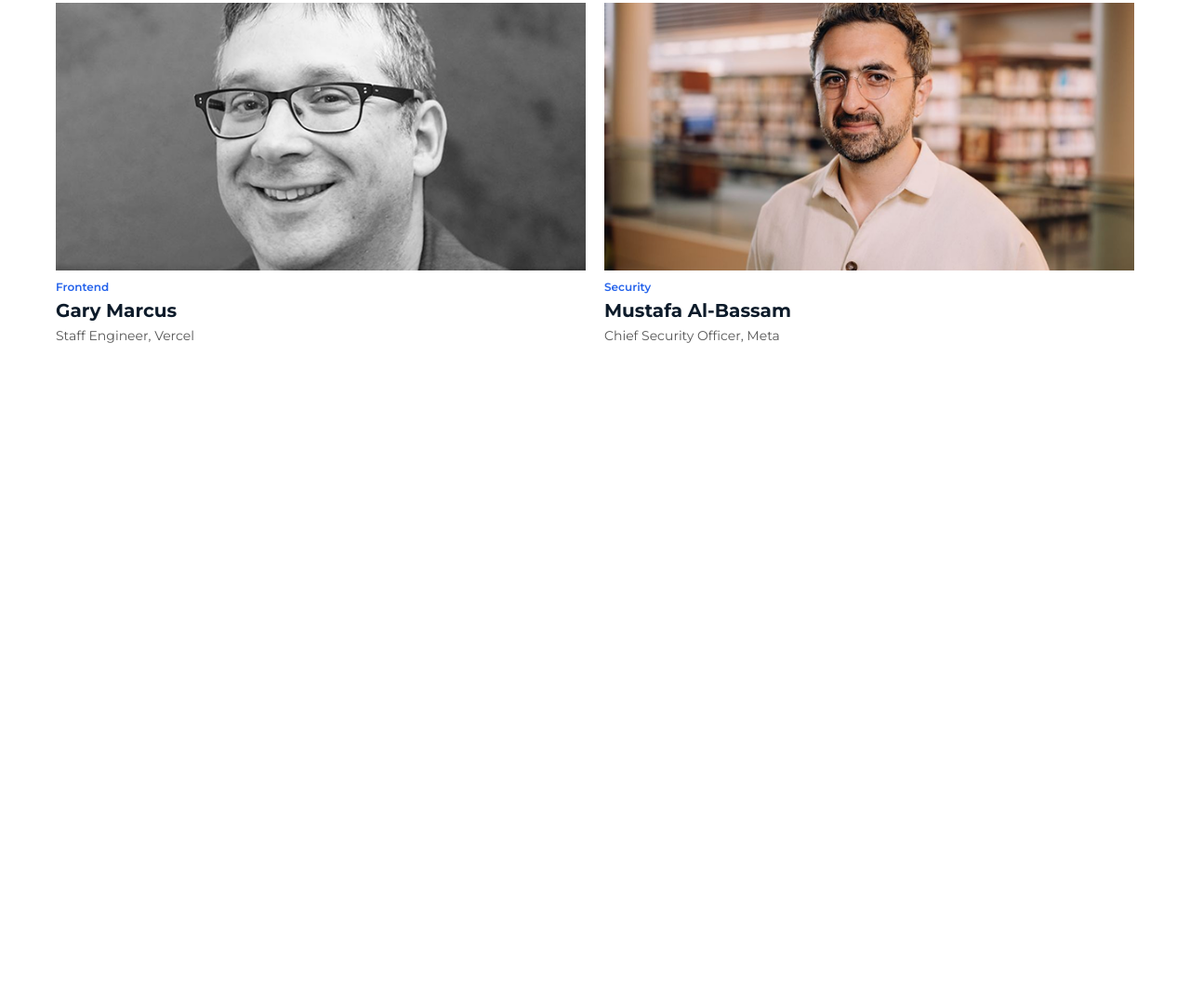
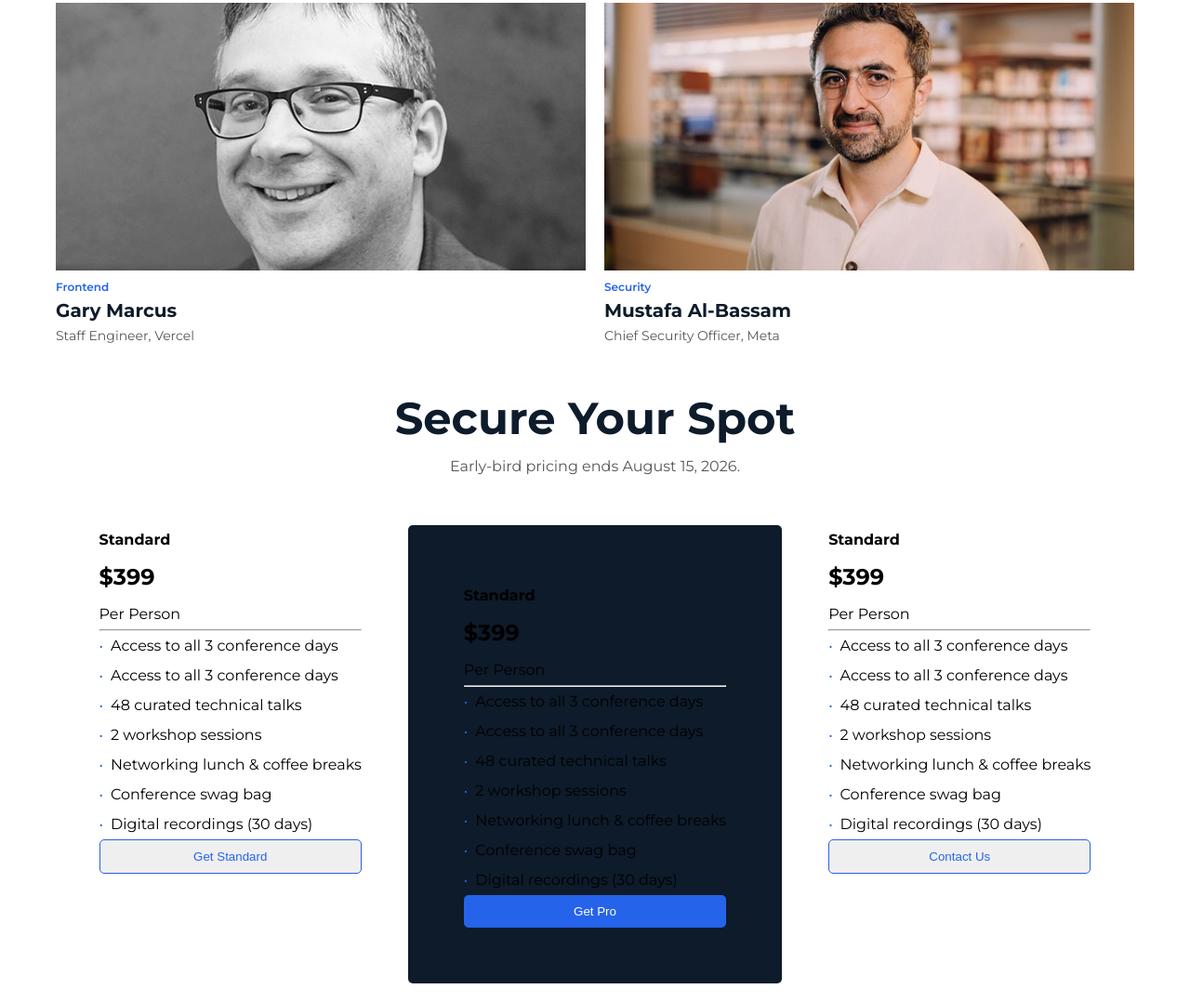
Before and after one commit to sotonalamgir/Assignment-1, a plain HTML site: page index.html in a window 1280 px wide. Shown: the part 1100-2178 px from the top of the page at 93% size. Before the commit the page ends 1532 px from the top, so only its background shows below. Drawn offline with Linux system fonts and the light colour scheme.

Commit message:
pricing section

```diff
--- a/index.html
+++ b/index.html
@@ -42,7 +42,7 @@
             </div>
         </section>
         <section class="speaker-section">
-            <h2 class="section-title">MEET THE SPEAKERS</h2>
+            <h2 class="section-title">Meet the speakers</h2>
             <div class="container speaker-container">
                 <div class="s-1">
                     <img src="./assets/andrej.png" alt="speaker-1">
@@ -72,9 +72,58 @@
         </section>
         <section>
             <div class="container price-container">
-                <div class="price-1"></div>
-                <div class="price-1"></div>
-                <div class="price-1"></div>
+                <h1 class="section-title-price">Secure Your Spot</h1>
+                <p class="section-para-price">Early-bird pricing ends August 15, 2026.</p>
+                <div class="price-1">
+                    <div class="text-1">
+                        <h4>Standard</h4>
+                        <h1>$399</h1>
+                        <p>Per Person</p>
+                        <hr>
+                        <ul>
+                            <li>Access to all 3 conference days</li>
+                            <li>Access to all 3 conference days</li>
+                            <li>48 curated technical talks</li>
+                            <li>2 workshop sessions</li>
+                            <li>Networking lunch & coffee breaks</li>
+                            <li>Conference swag bag</li>
+                            <li>Digital recordings (30 days)</li>
+                        </ul>
+                        <button class="full-btn">Get Standard</button>
+                    </div>
+                    <div class="text-2 text-1">
+                        <h4>Standard</h4>
+                        <h1>$399</h1>
+                        <p>Per Person</p>
+                        <hr>
+                         <ul>
+                            <li>Access to all 3 conference days</li>
+                            <li>Access to all 3 conference days</li>
+                            <li>48 curated technical talks</li>
+                            <li>2 workshop sessions</li>
+                            <li>Networking lunch & coffee breaks</li>
+                            <li>Conference swag bag</li>
+                            <li>Digital recordings (30 days)</li>
+                        </ul>
+                        <button class="button full">Get Pro</button>
+                    </div>
+                    <div class="text-1">
+                        <h4>Standard</h4>
+                        <h1>$399</h1>
+                        <p>Per Person</p>
+                        <hr>
+                        <ul>
+                            <li>Access to all 3 conference days</li>
+                            <li>Access to all 3 conference days</li>
+                            <li>48 curated technical talks</li>
+                            <li>2 workshop sessions</li>
+                            <li>Networking lunch & coffee breaks</li>
+                            <li>Conference swag bag</li>
+                            <li>Digital recordings (30 days)</li>
+                        </ul>
+                        <button class="full-btn">Contact Us</button>
+                    </div>
+                </div>
             </div>
         </section>
     </main>
--- a/styles/style.css
+++ b/styles/style.css
@@ -93,3 +93,51 @@ nav ul li a{
     color: #575757;
 }
 /* speaker section ends */
+
+/* Pricing starts here */
+.price-1{
+    display: flex;
+    justify-content: space-between;
+    justify-content: center;
+    gap: 50px;
+}
+.section-title-price{
+    text-align: center;
+    font-size: 48px;
+    font-weight: bold;
+    color:#0D1B2A;
+}
+.section-para-price{
+    font-size: 16px;
+    color:#575757;
+    text-align: center;
+    margin-bottom: 50px;
+}
+.text-1{
+    line-height: 2;
+}
+.text-1 ul li{
+    list-style: none;
+}
+.text-1 li::before {
+  content: "•";
+  color: #2563EB;
+  font-size: 15px;
+  margin-right: 8px;
+}
+.full-btn{
+    color: #2563EB;
+    padding: 10px 20px;
+    border: 1px solid #2563EB;
+    border-radius: 5px;
+    cursor: pointer;
+    width:100%;
+}
+.full{
+    width: 100%;
+}
+.text-2{
+    background-color:#0D1B2A;
+    padding: 60px;
+    border-radius: 5px;
+}
```
